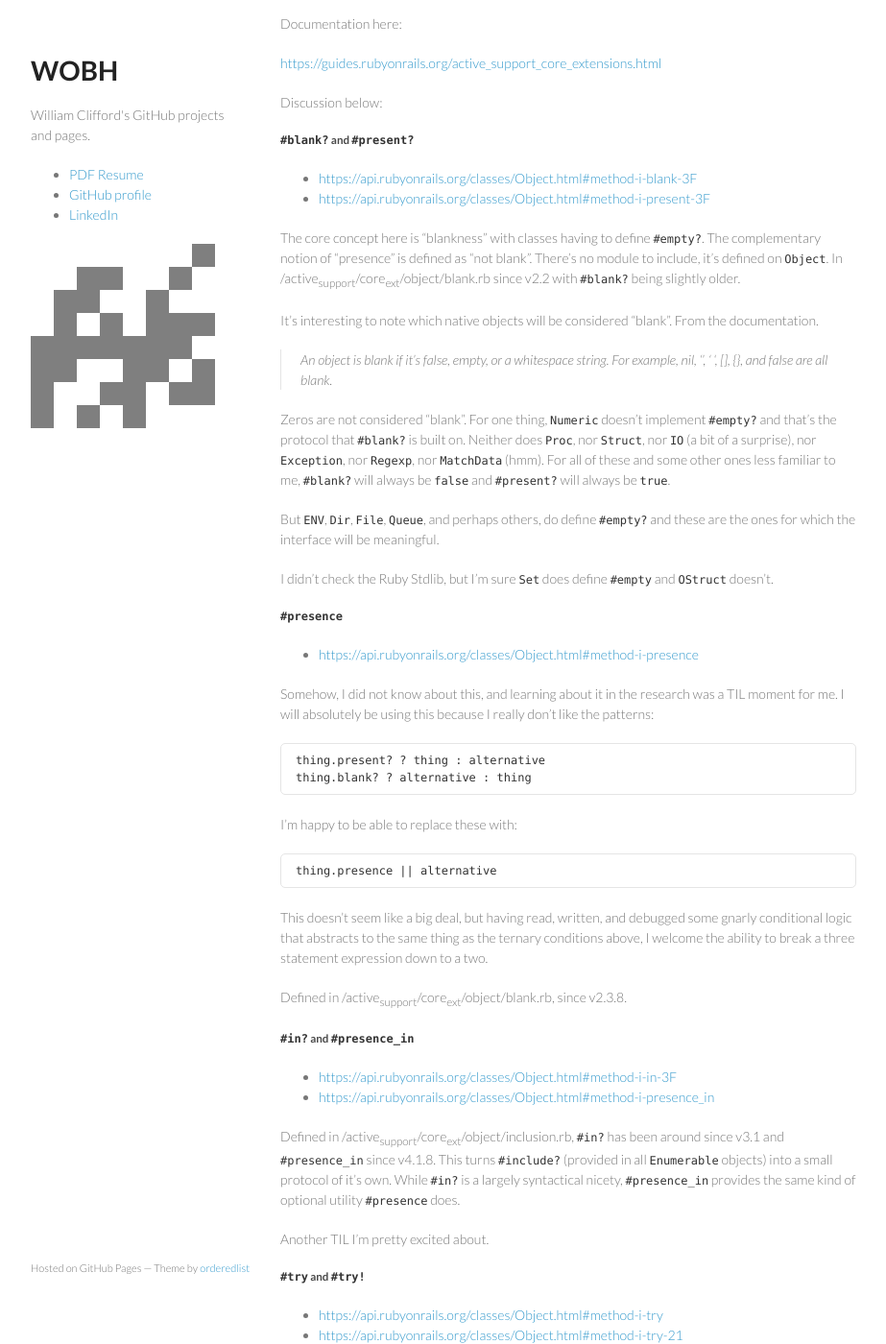
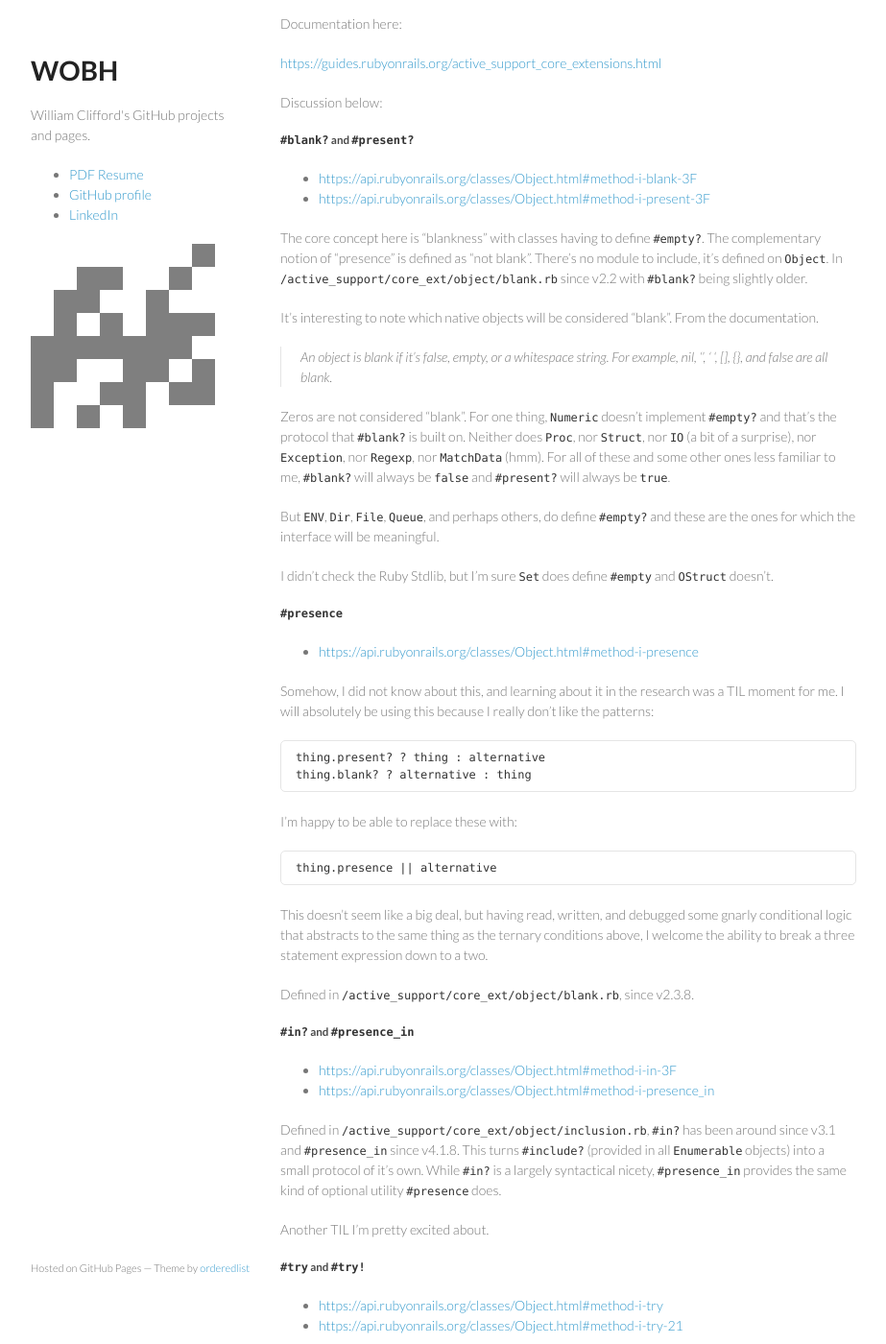
Before and after one commit to wobh/wobh.github.io, a Jekyll site: the page built from _posts/2021-08-31-optionality-ror-activesupport.md, in a window 1280 px wide and 1400 px high, scrolled down 310 px. Shown: the whole window at 96% size, without its empty margins (178-1101 px from the left). Built offline with Jekyll 4.4.1, drawn with Linux system fonts in a browser that asks for light colours; some of the changed text lies outside the part shown.

```diff
--- a/_posts/2021-08-31-optionality-ror-activesupport.md
+++ b/_posts/2021-08-31-optionality-ror-activesupport.md
@@ -26,7 +26,7 @@ Discussion below:
 The core concept here is "blankness" with classes having to define
 `#empty?`. The complementary notion of "presence" is defined as "not
 blank". There's no module to include, it's defined on `Object`. In
-/active<sub>support</sub>/core<sub>ext</sub>/object/blank.rb since v2.2 with `#blank?`
+`/active_support/core_ext/object/blank.rb` since v2.2 with `#blank?`
 being slightly older.
 
 It's interesting to note which native objects will be considered
@@ -70,7 +70,7 @@ debugged some gnarly conditional logic that abstracts to the same
 thing as the ternary conditions above, I welcome the ability to break
 a three statement expression down to a two.
 
-Defined in /active<sub>support</sub>/core<sub>ext</sub>/object/blank.rb, since v2.3.8.
+Defined in `/active_support/core_ext/object/blank.rb`, since v2.3.8.
 
 
 ##### `#in?` and `#presence_in`
@@ -78,7 +78,7 @@ Defined in /active<sub>support</sub>/core<sub>ext</sub>/object/blank.rb, since v
 -   <https://api.rubyonrails.org/classes/Object.html#method-i-in-3F>
 -   <https://api.rubyonrails.org/classes/Object.html#method-i-presence_in>
 
-Defined in /active<sub>support</sub>/core<sub>ext</sub>/object/inclusion.rb, `#in?` has
+Defined in `/active_support/core_ext/object/inclusion.rb`, `#in?` has
 been around since v3.1 and `#presence_in` since v4.1.8. This turns
 `#include?` (provided in all `Enumerable` objects) into a small
 protocol of it's own. While `#in?` is a largely syntactical nicety,
@@ -93,7 +93,7 @@ Another TIL I'm pretty excited about.
 -   <https://api.rubyonrails.org/classes/Object.html#method-i-try>
 -   <https://api.rubyonrails.org/classes/Object.html#method-i-try-21>
 
-Defined in /active<sub>support</sub>/core<sub>ext</sub>/object/try.rb, `#try` has been
+Defined in `/active_support/core_ext/object/try.rb`, `#try` has been
 around since v2.3.2 and `#try!` since v4.0.2.
 
 It happens I have a lot to say about `#try`. A lot of it is already
```
Also changed, not shown: other parts of _posts/2021-08-31-optionality-ror-activesupport.md (+7 -5 lines).
